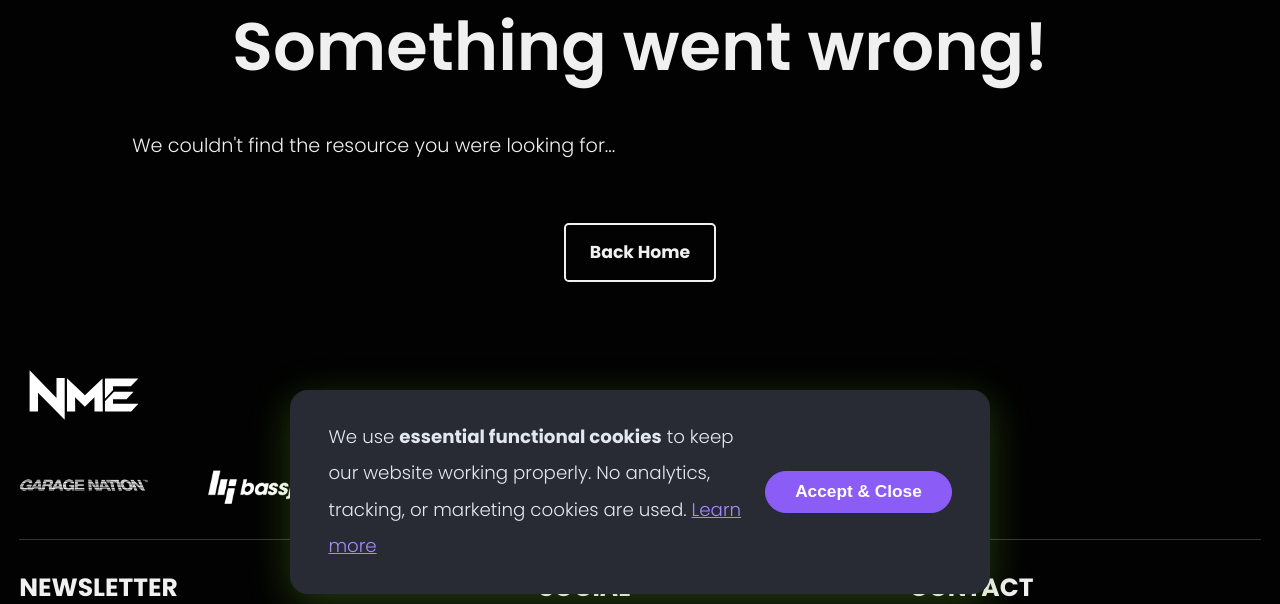
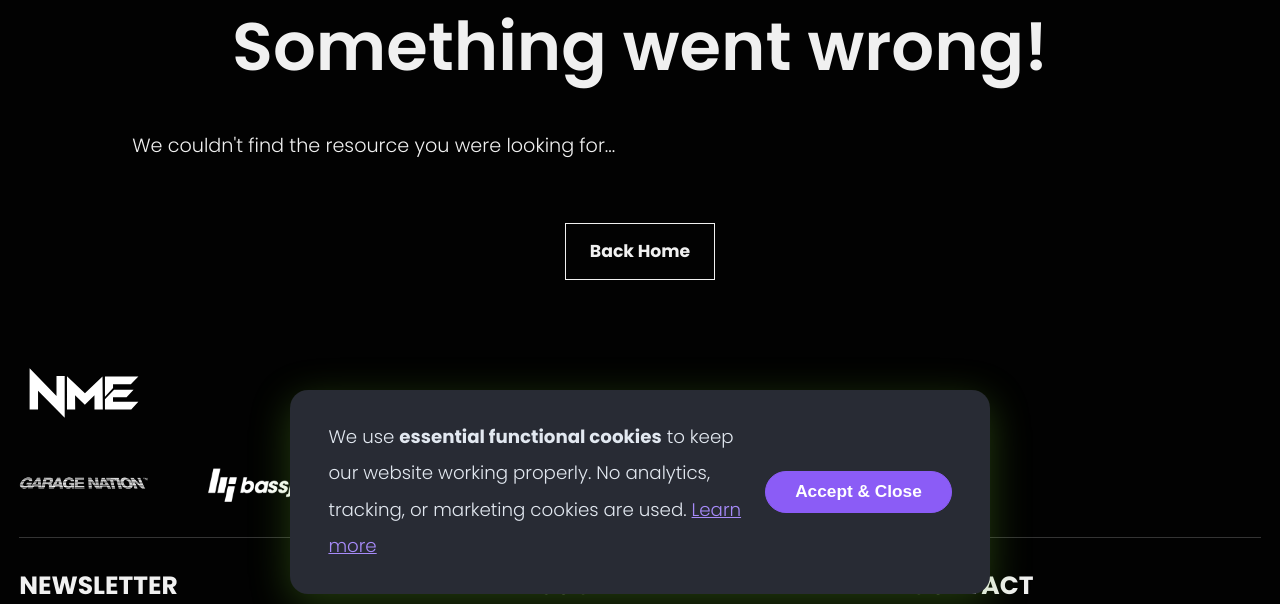
Before and after one commit to reche1405/nmemusic, a Flask app: page /legal/1 in a window 1280 px wide. Shown: the part 168-772 px from the top of the page. Run offline with Flask 3, Linux system fonts and the light colour scheme; some libraries are stand-ins or nearby versions.

Commit message:
Removed border radius from all button and button like links border radius can be set manually, via helper classes.

```diff
--- a/core/static/css/style.css
+++ b/core/static/css/style.css
@@ -456,7 +456,7 @@
 
 
 .btn {
-    border-width:2px;
+    border-width:1px;
     border-style:solid;
     text-align:center;
     background-color: inherit;
@@ -480,13 +480,11 @@ a.btn:any-link {
 }
 .btn-md {
     padding:.75rem 1.25rem;
-    border-radius:.25rem;
     font-size:.9rem;
 }
 .btn-lg {
     font-size:1.1rem;
     padding:1.25rem 3rem;
-    border-radius:.5rem;
 
 
 }
```
